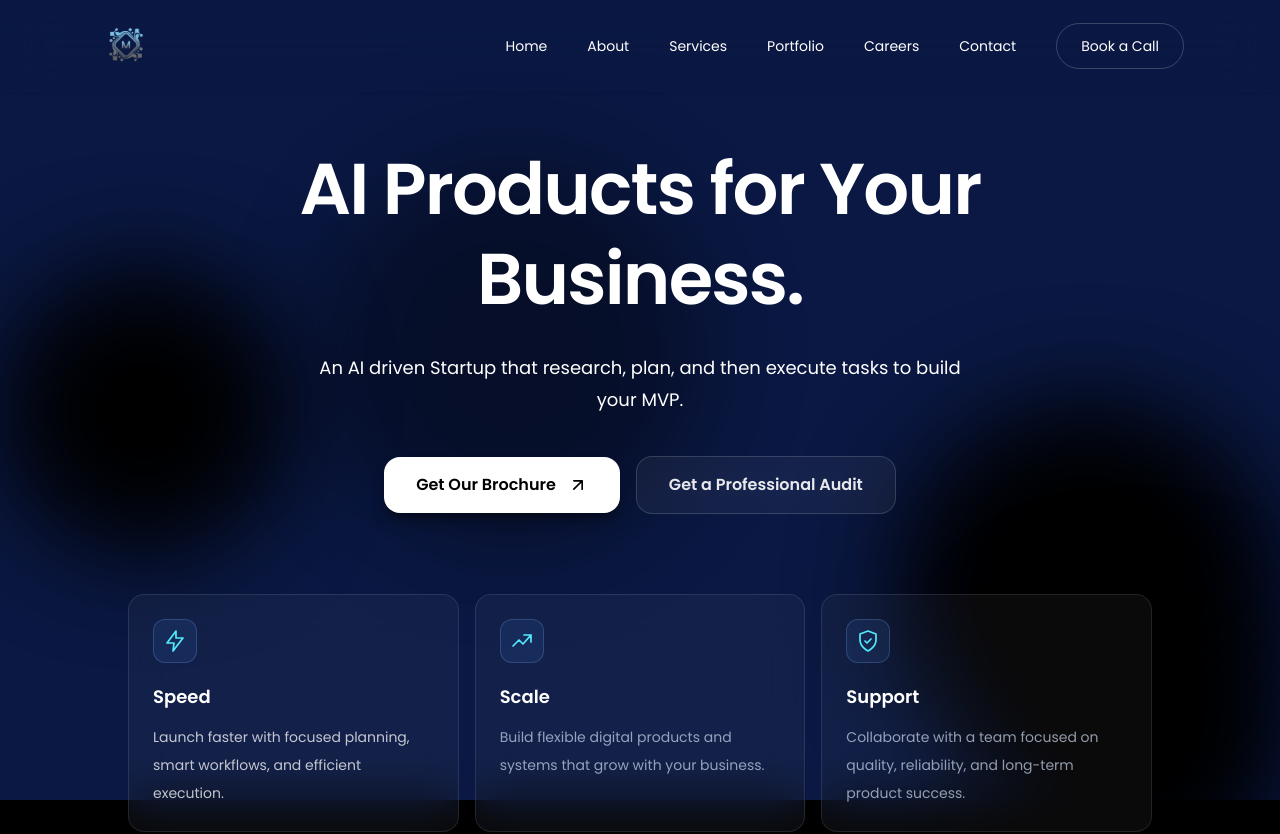
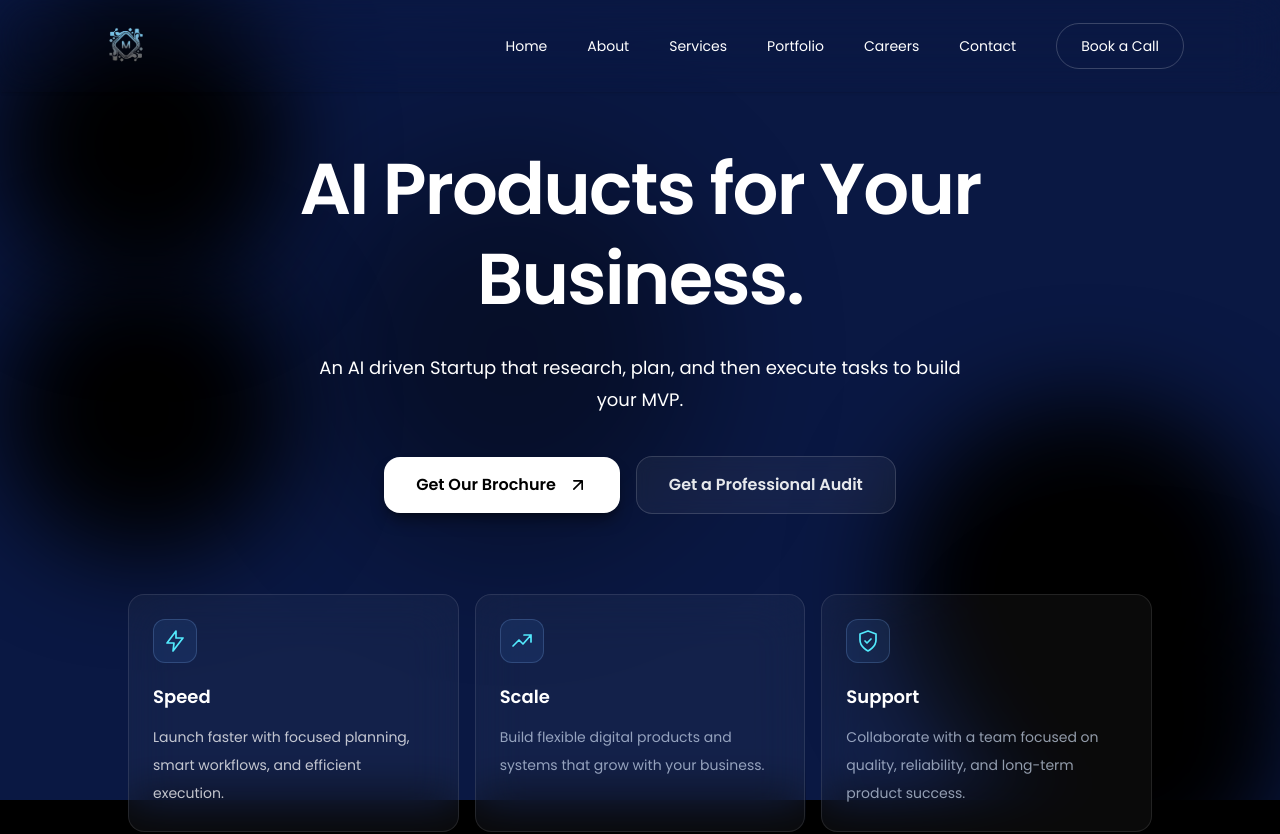
Before and after one commit to thelazybugger/v2, a React (Vite) app: page / in a window 1280 px wide. Shown: the top 834 px of the page. Built offline with nearby package versions, Linux system fonts and the light colour scheme.

Commit message:
Adjust blur intensity in hero section background
Increased the blur effect of background elements in the hero section.

```diff
--- a/src/sections/hero-section.jsx
+++ b/src/sections/hero-section.jsx
@@ -8,7 +8,7 @@ export default function HeroSection() {
       {/* Royal-blue ambient background */}
       <div className="pointer-events-none fixed inset-0 -z-20 overflow-hidden bg-[#0A1843]">
         <motion.div
-          className="absolute left-1/4 top-40 h-96 w-96 rounded-full bg-black blur-[50px]"
+          className="absolute left-1/4 top-40 h-96 w-96 rounded-full bg-black blur-[70px]"
           animate={{
             scale: [1, 1.12, 1],
             opacity: [0.35, 0.65, 0.35],
@@ -18,7 +18,7 @@ export default function HeroSection() {
         <div className="absolute right-0 top-1/2 h-96 w-96 rounded-full bg-black blur-[50px]" />
         <div className="absolute left-0 top-1/3 h-72 w-72 rounded-full bg-black blur-[50px]" />
         <div className="absolute right-0 top-3/4 h-72 w-72 rounded-full bg-black blur-[50px]" />
-        <div className="absolute inset-0 bg-gradient-to-b from-transparent via-transparent to-[#0000]" />
+        <div className="absolute inset-0  h-72 w-72 rounded-full bg-black blur-[50px]" />
       </div>
 
       {/* Main hero section */}
```
